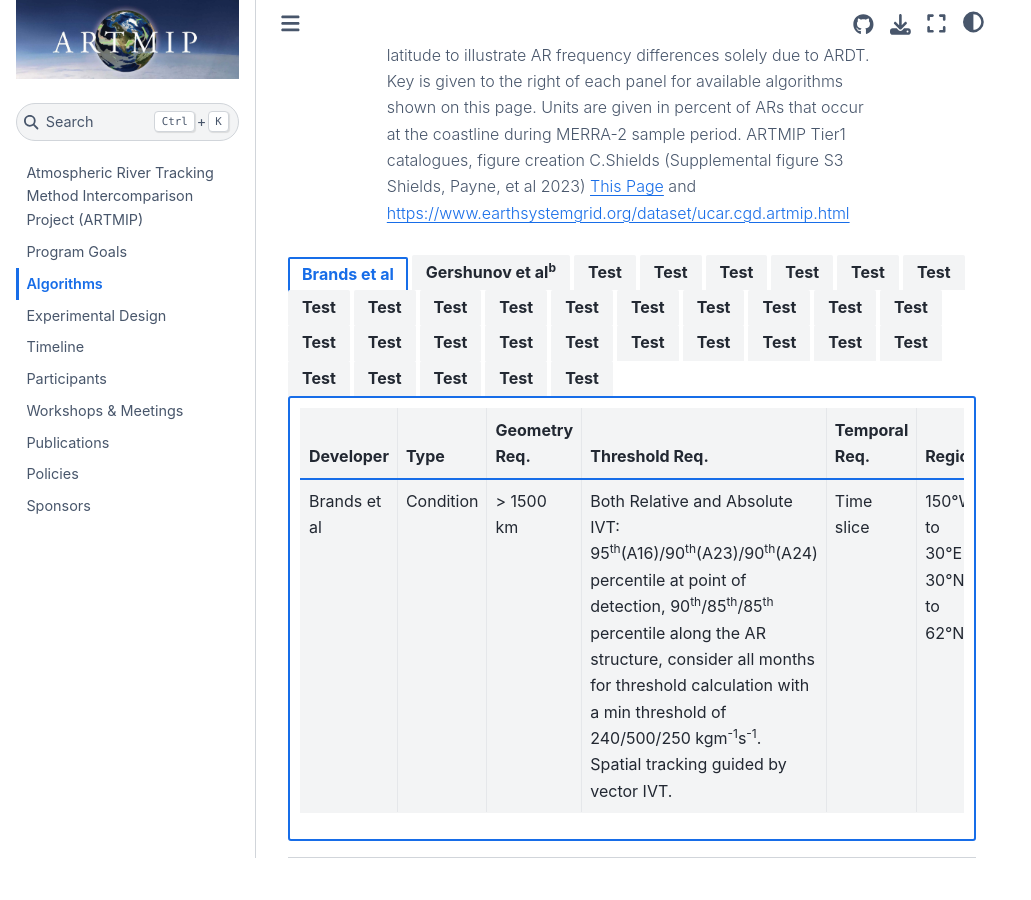
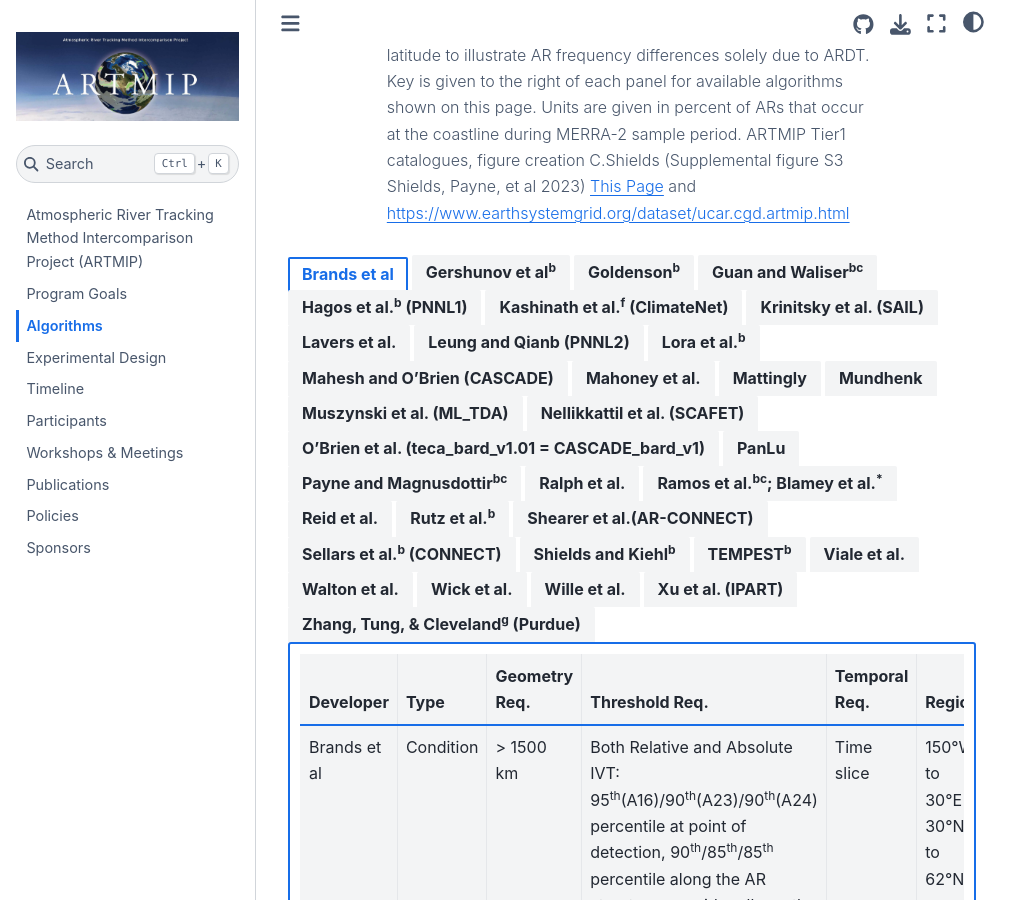
Before and after one commit to NCAR/ARTMIP, a Jupyter Book: the page built from book/algorithms.md, in a window 1280 px wide and 900 px high, scrolled down 8491 px. Shown: the whole window, without its empty margins (0-1031 px from the left). Built offline with Jupyter Book 1.0.4 settings and Sphinx 7.4.7 and the Sphinx Book theme 1.1.4, drawn with Linux system fonts in a browser that asks for light colours; before the commit the page ends 9349 px from its top, so only the background shows below that.

Commit message:
Title tabs

```diff
--- a/book/algorithms.md
+++ b/book/algorithms.md
@@ -107,188 +107,188 @@
 | Gershunov et al<sup>b</sup> | Condition and Track | >= 1500km long | Absolute: 250kgm<sup>-1</sup>s<sup>-1</sup> IVT<br>1.5cm IWV | Time stitching<br>-18 hours (3 time steps for 6 hourly data) | Western U.S. | [10.1002/2017GL074175](https://doi.org/10.1002/2017GL074175) |
 :::
 
-:::{tab-item} Test
+:::{tab-item} Goldenson<sup>b</sup>
 | Developer | Type | Geometry Req. | Threshold Req. | Temporal Req. | Region | DOI/Reference |
 | --------- | ---- | ------------- | -------------- | ------------- | ------ | ------------- |
 | Goldenson<sup>b</sup> | Condition | > 2000km long and < 1000km wide<br>Object recognition | Absolute: 2cm IWV | Time slice | Western U.S. | [10.1175/JCLI-D-18-0268.1](https://doi.org/10.1175/JCLI-D-18-0268.1) |
 | Gorodetskaya et al | Condition | IWV > thresh. at the coast (within defined longitudinal sector) and continuously at all latitudes for ≥ 20° equatorward (length > 2000 km), within ± 15° longitude sector (width of 30° ~ 1000 km at 70°S; requirement of meridional extent) | Relative: <sup>a</sup>ZN using IWV adjusted for reduced tropospheric moisture holding capacity at low temperatures<br>(AR<sub>coeff</sub> = 0.2) | Time slice | Polar (East Antarctica) | [10.1002/2014GL060881](https://doi.org/10.1002/2014GL060881) |
 :::
 
-:::{tab-item} Test
+:::{tab-item} Guan and Waliser<sup>bc</sup>
 | Developer | Type | Geometry Req. | Threshold Req. | Temporal Req. | Region | DOI/Reference |
 | --------- | ---- | ------------- | -------------- | ------------- | ------ | ------------- |
 | Guan and Waliser<sup>bc</sup> | Condition | Length >2000km and length width ratio >2; Coherent IVT direction within 45° of AR shape orientation and with a poleward component | Relative: 85<sup>th</sup> percentile IVT; Absolute min requirement designed for polar locations: 100kgm<sup>-1</sup>s<sup>-1</sup> IVT | Time slice | Global | [10.1002/2015JD024257](https://doi.org/10.1002/2015JD024257)<br>[10.1175/JHM-D-17-0114.1](https://doi.org/10.1175/JHM-D-17-0114.1)<br>[tracker code](https://dataverse.ucla.edu/dataverse/ar) |
 :::
 
-:::{tab-item} Test
+:::{tab-item} Hagos et al.<sup>b</sup> (PNNL1)
 | Developer | Type | Geometry Req. | Threshold Req. | Temporal Req. | Region | DOI/Reference |
 | --------- | ---- | ------------- | -------------- | ------------- | ------ | ------------- |
 | Hagos et al.<sup>b</sup> (PNNL1) | Condition | Dependent on threshold requirements to determine footprint;<br>> 2000 km long and < 1000 km wide | Absolute: 2cm IWV 10ms<sup>-1</sup> wind speed | Time slice | Western U.S. | [10.1175/JCLI-D-14-00567.1](https://doi.org/10.1175/JCLI-D-14-00567.1) |
 :::
 
-:::{tab-item} Test
+:::{tab-item} Kashinath et al.<sup>f</sup> (ClimateNet)
 | Developer | Type | Geometry Req. | Threshold Req. | Temporal Req. | Region | DOI/Reference |
 | --------- | ---- | ------------- | -------------- | ------------- | ------ | ------------- |
 | Kashinath et al.<sup>f</sup> (ClimateNet) | Condition | Deep learning based segmentation. Trained on ~500 expert labelled images | Threshold free; input fields are IWV, U850, V850, SLP | Time slice | Global | [10.5194/gmd-2020-72](https://doi.org/10.5194/gmd-2020-72) |
 :::
 
-:::{tab-item} Test
+:::{tab-item} Krinitsky et al. (SAIL)
 | Developer | Type | Geometry Req. | Threshold Req. | Temporal Req. | Region | DOI/Reference |
 | --------- | ---- | ------------- | -------------- | ------------- | ------ | ------------- |
 | Krinitsky et al. (SAIL) | Condition | Geometry reqirements Length >= 250km; Length-to-width >=5; Length is estimated along the "ridge" taking IVT into account. Width is the median of widths estimated in each point of AR ridge. | Relative: IVT-IVT_RM >_ 100. IVT_RM is climatological IVT running mean with 20-day windows | Time slice | Global |[10.1088/1755-1315/606/1/012011](https://iopscience.iop.org/article/10.1088/1755-1315/606/1/012011/meta)|
 :::
 
-:::{tab-item} Test
+:::{tab-item} Lavers et al.
 | Developer | Type | Geometry Req. | Threshold Req. | Temporal Req. | Region | DOI/Reference |
 | --------- | ---- | ------------- | -------------- | ------------- | ------ | ------------- |
 | Lavers et al. | Condition | 4.5° latitude movement allowed | Relative: ~85<sup>th</sup> percentile determined by evaluation of reanalysis products | Time slice | UK, Western US | [10.1029/2012JD018027](https://doi.org/10.1029/2012JD018027) |
 :::
 
-:::{tab-item} Test
+:::{tab-item} Leung and Qianb (PNNL2)
 | Developer | Type | Geometry Req. | Threshold Req. | Temporal Req. | Region | DOI/Reference |
 | --------- | ---- | ------------- | -------------- | ------------- | ------ | ------------- |
 | Leung and Qianb (PNNL2) | Track |  Moisture flux has an eastward or northward component at landfall; tracks originating north of 25N and east of 140W are rejected | Absolute: mean IVT along track > 500 kgm<sup>-1</sup>s<sup>-1</sup> and IVT at landfall > 200 kgm<sup>-1</sup>s<sup>-1</sup>; grid points up to 500km to the north and south along the AR tracks are included as part of the AR if their mean IVT > 300 kgm<sup>-1</sup>s<sup>-1</sup> | Time slice | Western U.S. | [10.1029/2008GL036445](https://doi.org/10.1029/2008GL036445) |
 :::
 
-:::{tab-item} Test
+:::{tab-item} Lora et al.<sup>b</sup>
 | Developer | Type | Geometry Req. | Threshold Req. | Temporal Req. | Region | DOI/Reference |
 | --------- | ---- | ------------- | -------------- | ------------- | ------ | ------------- |
 | Lora et al.<sup>b</sup> | Condition | Length >= 2000km | <b>v1: Relative</b> : IVT 100kgm<sup>-1</sup>s<sup>-1</sup> above climatological area means for N. Pacific; <b>v2:Relative/Absolute</b> : IVT 225 kgm<sup>-1</sup>s<sup>-1</sup> above time/latitude dependent threshold using 30-day running mean and zonal average of IWV | Time slice | v1 Global (A6)<br>v1 North Pacific (A7)<br>v2 (Global) | [10.1002/2016GL071541](https://doi.org/10.1002/2016GL071541)<br>[10.1016/j.epsl.2020.116293](https://doi.org/10.1016/j.epsl.2020.116293) |
 :::
 
-:::{tab-item} Test
+:::{tab-item} Mahesh and O'Brien (CASCADE)
 | Developer | Type | Geometry Req. | Threshold Req. | Temporal Req. | Region | DOI/Reference |
 | --------- | ---- | ------------- | -------------- | ------------- | ------ | ------------- |
 | Mahesh and O'Brien (CASCADE) | Condition | Convolutional neural network to replicate ARTMIP mean | Threshold-free; IVT(A25) and IWV (A26) is the input, output is probability of AR presence | Time slice | Global | Experimental |
 :::
 
-:::{tab-item} Test
+:::{tab-item} Mahoney et al.
 | Developer | Type | Geometry Req. | Threshold Req. | Temporal Req. | Region | DOI/Reference |
 | --------- | ---- | ------------- | -------------- | ------------- | ------ | ------------- |
 | Mahoney et al. | Condition and Track | Length >= 1500km, Width <=1500km | Absolute: ARDT-IVT 500kgm<sup>-1</sup>s<sup>-1</sup> for SEUS. | See Wick | Southeast U.S. | [10.1175/MWR-D-15-0279.1](https://doi.org/10.1175/MWR-D-15-0279.1)<br>(uses Wick) |
 :::
 
-:::{tab-item} Test
+:::{tab-item} Mattingly
 | Developer | Type | Geometry Req. | Threshold Req. | Temporal Req. | Region | DOI/Reference |
 | --------- | ---- | ------------- | -------------- | ------------- | ------ | ------------- |
 | Mattingly | Condition | Length >= 1500km; Length to width ratio > 1.5 | Relative: 85<sup>th</sup> percentile IVT (relative to 31 day centered climatological mean); Absolute min requirement designed for polar locations: 150 kg/m/s IVT: vIVT must be poleward unless feature is poleward of 66.56 N/S (Arctic/Antarctic Circle) | Time slice | Global coverage poleward of 10N/S; parameters tuned for polar focus (allows non poleward vIVT for features poleward of 66.56 N/S | [10.1029/2018JD028714](https://doi.org/10.1029/2018JD028714) |
 :::
 
-:::{tab-item} Test
+:::{tab-item} Mundhenk
 | Developer | Type | Geometry Req. | Threshold Req. | Temporal Req. | Region | DOI/Reference |
 | --------- | ---- | ------------- | -------------- | ------------- | ------ | ------------- |
 | Mundhenk | Condition | >1400km length, aspect ratio 1:4, lat limit >16N/S, axis orientation based on IVT | Relative IVT percentiles and/or anomalies both temporal and spatial | Time slice | Global | [10.1175/JCLI-D-15-0655.1](https://doi.org/10.1175/JCLI-D-15-0655.1) |
 :::
 
-:::{tab-item} Test
+:::{tab-item} Muszynski et al. (ML_TDA)
 | Developer | Type | Geometry Req. | Threshold Req. | Temporal Req. | Region | DOI/Reference |
 | --------- | ---- | ------------- | -------------- | ------------- | ------ | ------------- |
 | Muszynski et al. (ML_TDA) | Condition | Topological analysis and machine learned | Threshold-free | N/A | Western U.S., adaptable to other regions | [10.5194/gmd-12-613-2019](https://doi.org/10.5194/gmd-12-613-2019) |
 :::
 
-:::{tab-item} Test
+:::{tab-item} Nellikkattil et al. (SCAFET)
 | Developer | Type | Geometry Req. | Threshold Req. | Temporal Req. | Region | DOI/Reference |
 | --------- | ---- | ------------- | -------------- | ------------- | ------ | ------------- |
 | Nellikkattil et al. (SCAFET) | Condition and Track | Local geometric shape | Threshold free on IVT but precipitation > 1 mm/day | Time slice | Global | In preparation |
 :::
 
-:::{tab-item} Test
+:::{tab-item} O'Brien et al. (teca_bard_v1.01 = CASCADE_bard_v1)
 | Developer | Type | Geometry Req. | Threshold Req. | Temporal Req. | Region | DOI/Reference |
 | --------- | ---- | ------------- | -------------- | ------------- | ------ | ------------- |
 | O'Brien et al. (teca_bard_v1.01 = CASCADE_bard_v1) | Condition | <sup>e</sup>Minimum area | <sup>e</sup>Relative threshold (based on spatial percentile for each timestep). An inverted Gaussian filter is applied at the equator to damp out the ITCZ | Time slice | Global | [10.5194/gmd-13-6131-2020](https://doi.org/10.5194/gmd-13-6131-2020) |
 :::
 
-:::{tab-item} Test
+:::{tab-item} PanLu
 | Developer | Type | Geometry Req. | Threshold Req. | Temporal Req. | Region | DOI/Reference |
 | --------- | ---- | ------------- | -------------- | ------------- | ------ | ------------- |
 | PanLu | Condition | 1) Length>2000km; <br>2) Length-Width ratio>2; <br>3) sum of turning angle<360; <br>4) percentage within tropics < 95%; <br>5) 50% < percentage within tropics < 95% or percentage with IVT direction smaller than 15 degrees <50% | Two relative thresholds. Local threshold: smoothed 85% quantile IVT field using the Gaussian kernel density smoothing technique; regional threshold: the 80% quantile of IVT for all grids within 80N and 80S. | Time stitching: last for at least 18 hours | East Asia & Global | [10.1029/2018WR024407](https://doi.org/10.1029/2018WR024407)<br>[10.1029/2020GL089477](https://doi.org/10.1029/2020GL089477) |
 :::
 
-:::{tab-item} Test
+:::{tab-item} Payne and Magnusdottir<sup>bc</sup>
 | Developer | Type | Geometry Req. | Threshold Req. | Temporal Req. | Region | DOI/Reference |
 | --------- | ---- | ------------- | -------------- | ------------- | ------ | ------------- |
 | Payne and Magnusdottir<sup>bc</sup> | Condition | Length > 1200km, landfalling only | Relative: 85<sup>th</sup> Percentile of maximum IVT (1000-500mb) Absolute: IWV >2cm, 850mb wind speed > 10m/s | Time stitching (12-hour minimum) | Western U.S. | [10.1002/2015JD023586](https://doi.org/10.1002/2015JD023586)<br>[10.1002/2016JD025549](https://doi.org/10.1002/2016JD025549) |
 :::
 
-:::{tab-item} Test
+:::{tab-item} Ralph et al.
 | Developer | Type | Geometry Req. | Threshold Req. | Temporal Req. | Region | DOI/Reference |
 | --------- | ---- | ------------- | -------------- | ------------- | ------ | ------------- |
 | Ralph et al. | Condition | Length >= 2000km, Width <= 1000km | Absolute: IWV 2cm | Time slice | Western U.S. | [10.1175/1520-0493(2004)132](https://doi.org/10.1175/1520-0493(2004)132%3C1721:SACAOO%3E2.0.CO;2) |
 :::
 
-:::{tab-item} Test
+:::{tab-item} Ramos et al.<sup>bc</sup>; Blamey et al.<sup>*</sup>
 | Developer | Type | Geometry Req. | Threshold Req. | Temporal Req. | Region | DOI/Reference |
 | --------- | ---- | ------------- | -------------- | ------------- | ------ | ------------- |
 | Ramos et al.<sup>bc</sup>; Blamey et al.<sup>*</sup> | Condition | Detected for reference meridians, length >=1500km (1800km<sup>*</sup>), latitudinal movement <4.5°N | Relative: IVT 85th percentile (1000-300mb) | Time slice,<br>but 18-hour minimum for persistent ARs | Western Europe, South Africa<sup>*</sup>, adaptable to other regions | [10.5194/esd-7-371-2016](https://doi.org/10.5194/esd-7-371-2016)<br>[10.1175/JHM-D-17-0111.1](https://doi.org/10.1175/JHM-D-17-0111.1) |
 :::
 
-:::{tab-item} Test
+:::{tab-item} Reid et al.
 | Developer | Type | Geometry Req. | Threshold Req. | Temporal Req. | Region | DOI/Reference |
 | --------- | ---- | ------------- | -------------- | ------------- | ------ | ------------- |
 | Reid et al. | Condition | Length > 2000km; Length-Width ratio > 2; orientation angle >10° | = Absolute. IVT > 250 kg/m/s; IVT > 500 kg/m/s | Time slice | Global | [10.1029/2020JD032897](https://doi.org/10.1029/2020JD032897) |
 :::
 
-:::{tab-item} Test
+:::{tab-item} Rutz et al.<sup>b</sup>
 | Developer | Type | Geometry Req. | Threshold Req. | Temporal Req. | Region | DOI/Reference |
 | --------- | ---- | ------------- | -------------- | ------------- | ------ | ------------- |
 | Rutz et al.<sup>b</sup> | Condition | Length >= 2000km | Absolute: IVT (surface to 100mb) = 250kgm<sup>-1</sup>s<sup>-1</sup> | Time slice | Global, low value on tropics | [10.1175/MWR-D-13-00168.1](https://doi.org/10.1175/MWR-D-13-00168.1) |
 :::
 
-:::{tab-item} Test
+:::{tab-item} Shearer et al.(AR-CONNECT)
 | Developer | Type | Geometry Req. | Threshold Req. | Temporal Req. | Region | DOI/Reference |
 | --------- | ---- | ------------- | -------------- | ------------- | ------ | ------------- |
 | Shearer et al.(AR-CONNECT) | Track | Object identification | Absolute: Absolute: IVT thresholds used = 700 for seeding, 300, for region growing | Time stitching, minimum 24-hour period | Global<br>weighted centroid of AR event must be outside tropics (23.25 N - 23.25 S) | [10.1029/2020JD033425](https://doi.org/10.1029/2020JD033425) |
 :::
 
-:::{tab-item} Test
+:::{tab-item} Sellars et al.<sup>b</sup> (CONNECT)
 | Developer | Type | Geometry Req. | Threshold Req. | Temporal Req. | Region | DOI/Reference |
 | --------- | ---- | ------------- | -------------- | ------------- | ------ | ------------- |
 | Sellars et al.<sup>b</sup> (CONNECT) | Track | Object identification | Absolute: IVT, thresholds tested = 300 (A11), 500 (A12), 700 (A13) kgm<sup>-1</sup>s<sup>-1</sup> | Time stitching, minimum 24-hour period | Global | [10.1002/2013EO320001](https://doi.org/10.1002/2013EO320001)<br>[10.1175/JHM-D-14-0101.1](https://doi.org/10.1175/JHM-D-14-0101.1) |
 :::
 
-:::{tab-item} Test
+:::{tab-item} Shields and Kiehl<sup>b</sup>
 | Developer | Type | Geometry Req. | Threshold Req. | Temporal Req. | Region | DOI/Reference |
 | --------- | ---- | ------------- | -------------- | ------------- | ------ | ------------- |
 | Shields and Kiehl<sup>b</sup> | Condition | Ratio 2:1, length to width grid points min 200km length; 850mb wind direction from specified regional quadrants, landfalling only | Relative: <sup>a</sup>ZN moisture threshold using IWV; Wind threshold defined by regional 85<sup>th</sup> percentile 850mb wind magnitudes | Time slice | Western U.S. Iberian Peninsula, UK, adaptable but regional specific | [10.1002/2016GL069476](https://doi.org/10.1002/2016GL069476)<br>[10.1002/2016GL070470](https://doi.org/10.1002/2016GL070470) |
 :::
 
-:::{tab-item} Test
+:::{tab-item} TEMPEST<sup>b</sup>
 | Developer | Type | Geometry Req. | Threshold Req. | Temporal Req. | Region | DOI/Reference |
 | --------- | ---- | ------------- | -------------- | ------------- | ------ | ------------- |
 | TEMPEST<sup>b</sup>	 | Track | <sup>d</sup>Laplacian IVT thresholds most effective for widths >1000km; cluster size minimum = 120000km<sup>2</sup> | dIVT >=250kgm<sup>-1</sup>s<sup>-1</sup> | Time stitching | Global, but latitude >=15° | [10.1029/2020JD033421](https://doi.org/10.1029/2020JD033421)<br>[10.5194/gmd-10-1069-2017](https://doi.org/10.5194/gmd-10-1069-2017)<br>[10.1029/2019JD031977](https://doi.org/10.1029/2019JD031977)<br>[10.1029/2020JD033421](https://doi.org/10.1029/2020JD033421) |
 :::
 
-:::{tab-item} Test
+:::{tab-item} Viale et al.
 | Developer | Type | Geometry Req. | Threshold Req. | Temporal Req. | Region | DOI/Reference |
 | --------- | ---- | ------------- | -------------- | ------------- | ------ | ------------- |
 | Viale et al. | Condition | Length >2000km (>1500km north of 35°S) and length-width ratio>2; Coherent IVT direction within 45° of AR mean direction and with a poleward component | Relative: 85<sup>th</sup> percentile IVT;<br>Absolute min requirement designed for subtropical locations: 100kgm<sup>-1</sup>s<sup>-1</sup> IVT; a frontal zone intercept or locate south (up to 50 km), i.e., mag. of the horizontal gradient of the 1000-850hPa thickness > 5 m 100 km<sup>-1</sup>) | Time slice | Southwestern South America | [10.1175/JHM-D-18-0006.1](https://doi.org/10.1175/JHM-D-18-0006.1) |
 :::
 
-:::{tab-item} Test
+:::{tab-item} Walton et al.
 | Developer | Type | Geometry Req. | Threshold Req. | Temporal Req. | Region | DOI/Reference |
 | --------- | ---- | ------------- | -------------- | ------------- | ------ | ------------- |
 | Walton et al. | Condition and Track | Length >= 2000 km | Relative: IVT > 250 kg/m/s + daily IVT climatology | Time stitching, minimum 24-hour period | Western U.S. | Experimental |
 :::
 
-:::{tab-item} Test
+:::{tab-item} Wick et al.
 | Developer | Type | Geometry Req. | Threshold Req. | Temporal Req. | Region | DOI/Reference |
 | --------- | ---- | ------------- | -------------- | ------------- | ------ | ------------- |
 | Wick et al. | Condition and Track | >=2000km long, <= 1000km wide object identification involving shape and axis | Absolute: ARDT-IWV >2cm | Time slice and stitching | Regional | [10.1109/TGRS.2012.2211024](https://doi.org/10.1109/TGRS.2012.2211024) |
 :::
 
-:::{tab-item} Test
+:::{tab-item} Wille et al.
 | Developer | Type | Geometry Req. | Threshold Req. | Temporal Req. | Region | DOI/Reference |
 | --------- | ---- | ------------- | -------------- | ------------- | ------ | ------------- |
 | Wille et al. | Condition | Length > 20° (2000 km) equatorward with no breaks. Defined as AR landfall if AR shape overlaps a land grid cell. | Relative > 98<sup>th</sup> percentile IWV(A28) or vIVT(29) based on monthly climatological means | Time slice | Polar: Antarctic(37.5°-78°S; Arctic(37.5°-80°N | [Antarctic 10.1029/2020JD033788](https://doi.org/10.1029/2020JD033788) Arctic: Experimental |
 :::
 
-:::{tab-item} Test
+:::{tab-item} Xu et al. (IPART)
 | Developer | Type | Geometry Req. | Threshold Req. | Temporal Req. | Region | DOI/Reference |
 | --------- | ---- | ------------- | -------------- | ------------- | ------ | ------------- |
 | Xu et al. (IPART) | Condition and Track | Length >= 1500 km, area in range [50&#42;10<sup>4</sup>, 1800&#42;10<sup>4</sup> km<sup>2</sup>], L/W ratio>=2, isoperimetric quotient < 0.7, centroid latitude > 20 N, < 80 N. | Threshold free;Select transient IVT plumes standing out from a temporal scale of 8 days;Spatial scale of ~ 1000 km | Time slice and stitching | Northern Hemisphere | [10.5194/gmd-13-4639-2020](https://doi.org/10.5194/gmd-13-4639-2020) |
 :::
 
-:::{tab-item} Test
+:::{tab-item} Zhang, Tung, & Cleveland<sup>g</sup> (Purdue)
 | Developer | Type | Geometry Req. | Threshold Req. | Temporal Req. | Region | DOI/Reference |
 | --------- | ---- | ------------- | -------------- | ------------- | ------ | ------------- |
 | Zhang, Tung, & Cleveland<sup>g</sup> (Purdue) | Multifactorial Conditions and Track | (Length >= 1500, 1800, OR 2000 km) AND (Length/average Width >= 2) | Relative: (75<sup>th</sup>, 85<sup>th</sup>, OR 95<sup>th</sup> monthly percentile applied at every gridpoint, in ENSO neutral and weak ENSO years) (IVT, IWV, OR IVT+IWV) | (Persistent Duration >=12, 18, OR 24 hours) AND (Break < 24 hours) | Regional: West-Coast landfalling region: located between 33-48.5N and 124.375-114.375W; Midwest region is between 37-47N and 94-84W | [10.1029/2020JD033667](https://doi.org/10.1029/2020JD033667) |
```
